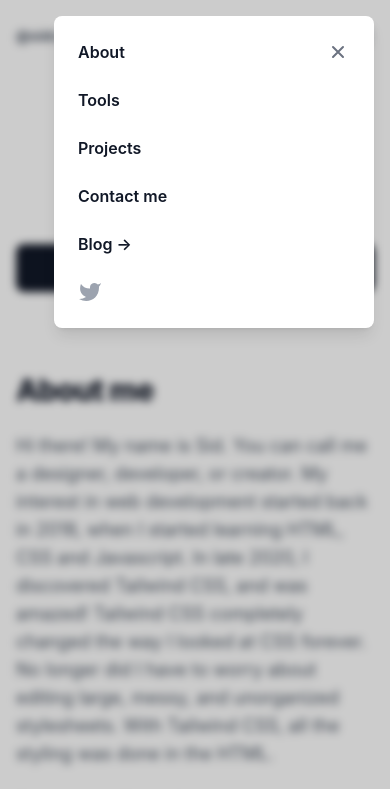
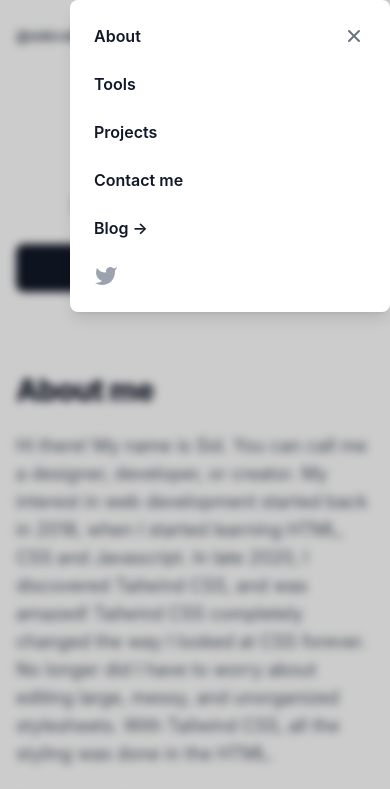
Before and after one commit to sidcraftscode/sidcrafts.com-old, a website: page public/index.html in a window 390 px wide. Both pictures are taken after a click on the button "Navigation". Shown: the top 789 px of the page. Drawn offline with nearby package versions, Linux system fonts and the light colour scheme; a web font is replaced by a local one.

Commit message:
Fixed navbar bug on mobile screens

```diff
--- a/public/index.html
+++ b/public/index.html
@@ -159,7 +159,7 @@ x-transition:enter-end="opacity-100 scale-100"
 x-transition:leave="transition ease-in duration-75 transform"
 x-transition:leave-start="opacity-100 scale-100"
 x-transition:leave-end="opacity-0 scale-95"
- class="fixed top-4 right-4 w-full max-w-xs bg-white rounded-lg shadow-lg p-6 text-base font-semibold text-gray-900">
+ class="fixed top-0 right-0 sm:top-4 right-4 w-full max-w-xs bg-white rounded-lg shadow-lg p-6 text-base font-semibold text-gray-900">
   <button  @click="open = false" class="absolute top-5 right-5 w-8 h-8 flex items-center justify-center text-gray-500 hover:text-gray-600" tabindex="0">
      <span class="sr-only">Close navigation</span>
      <svg viewBox="0 0 10 10" class="w-2.5 h-2.5 overflow-visible" aria-hidden="true">
```
Also changed, not shown: public/styles/tailwind.css.
